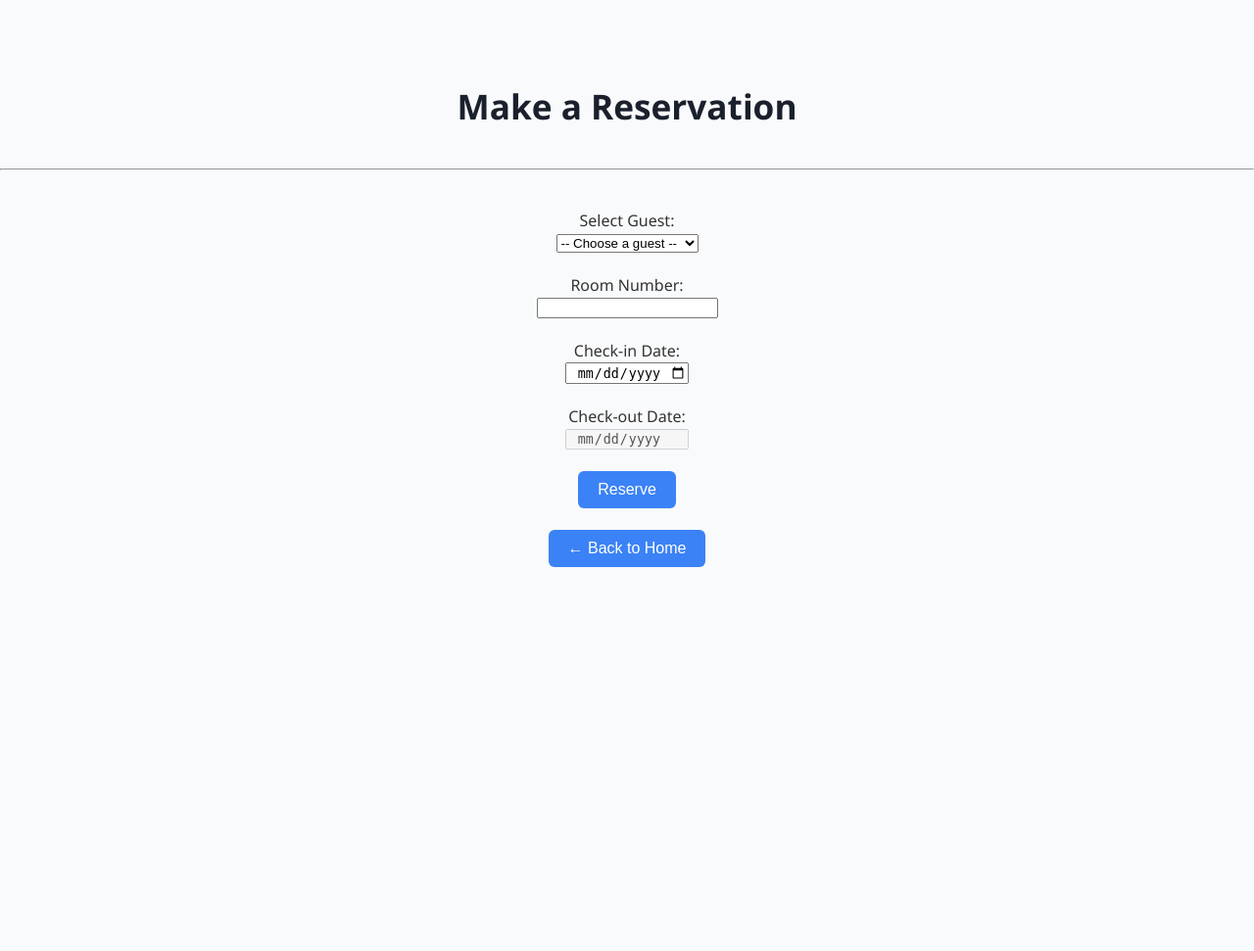
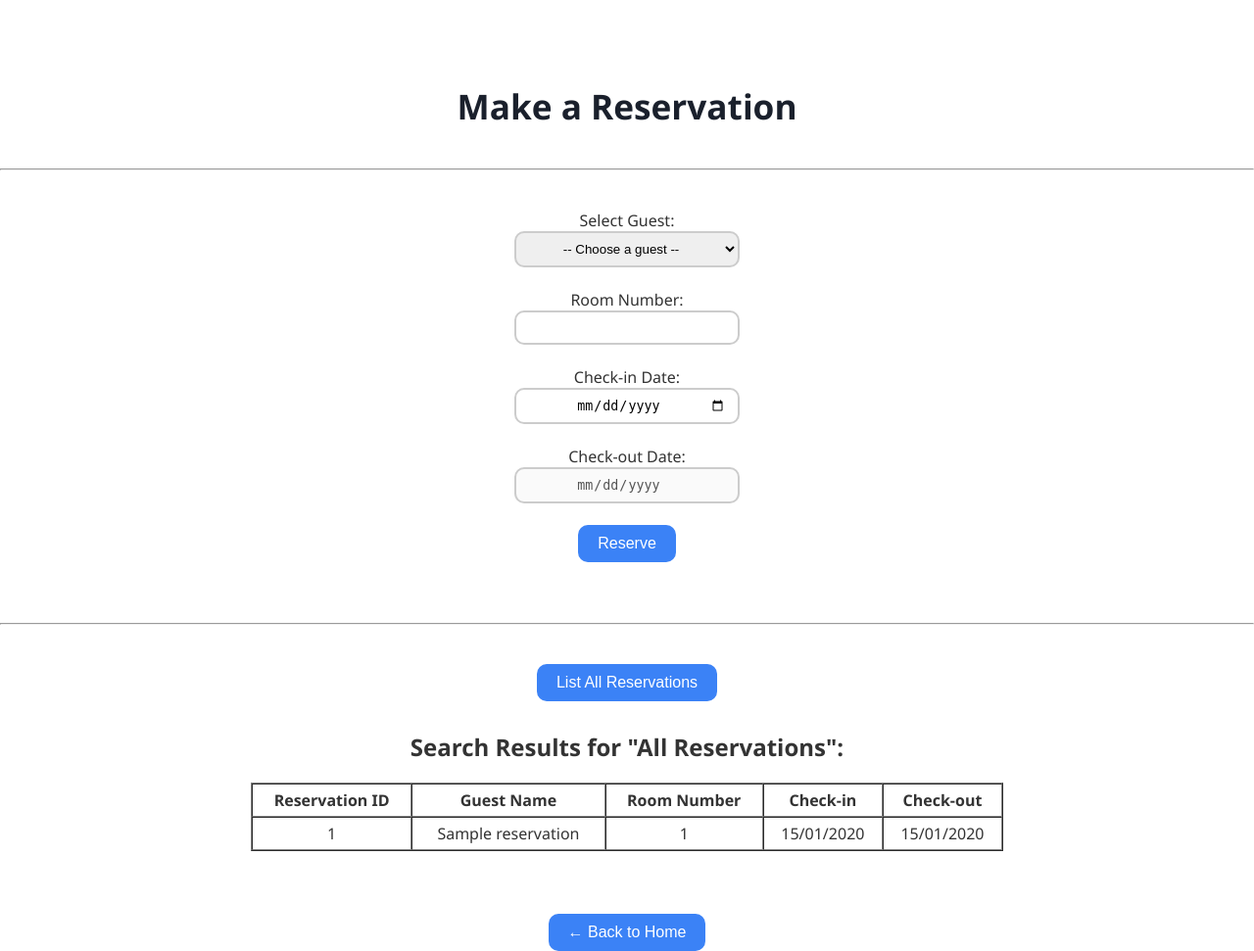
Before and after one commit to FilipeNicacio/integrativeProject, a Flask app: template templates/reservation.html in a window 1280 px wide. Shown: the whole page at 98% size. Before the commit the page ends 579 px from the top, so only its background shows below. Run offline with Flask 3, Linux system fonts and the light colour scheme; the template is opened without the code that fills it: most values are stand-ins (such as "Sample title", 1, 10 or a date in 2020).

Commit message:
Add reservation listing feature and improve input box design and fixed typos across multiple sections of the project

```diff
--- a/app.py
+++ b/app.py
@@ -30,7 +30,7 @@ def guest_registration():
 
 
     try:
-        conn = mysql.connector.connect(**db_config)
+        conn = get_db_connection()
         cursor = conn.cursor()
 
         # Verificar duplicidade de documento
@@ -238,6 +238,50 @@ def make_reservation():
         flash(f"An error occurred while making the reservation: {e}", "error")
         return redirect("/reservation")
 
+@app.route('/list_reservations')
+def list_reservations():
+    try:
+        conn = get_db_connection()
+        cursor = conn.cursor(dictionary=True)
+
+        # Query com JOIN para buscar o nome do hóspede
+        query = """
+                SELECT
+                    r.id,
+                    r.room_number,
+                    r.check_in_date,
+                    r.check_out_date,
+                    g.name AS guest_name
+                FROM
+                    reservations AS r
+                JOIN
+                    guests AS g ON r.guest_id = g.id
+                ORDER BY
+                    r.check_in_date ASC
+            """
+        cursor.execute(query)
+        reservations_list = cursor.fetchall()
+
+        # A rota /reservation também precisa da lista de hóspedes para o formulário
+        cursor.execute("SELECT id, name FROM guests ORDER BY name ASC")
+        guests_for_form = cursor.fetchall()
+
+        cursor.close()
+        conn.close()
+
+        today = date.today().isoformat()
+
+        # Passamos as duas listas para o template
+        return render_template(
+            'reservation.html',
+            reservations=reservations_list,
+            guests=guests_for_form,
+        )
+
+    except Exception as e:
+        flash(f"An error occurred while listing reservations: {e}", "error")
+        return redirect("/")
+
 def get_db_connection():
     return mysql.connector.connect(**db_config)
 
--- a/static/css/style.css
+++ b/static/css/style.css
@@ -1,5 +1,5 @@
 body {
-    background-color: #f9fafb;
+    background-color: white;
     font-family: 'Segoe UI', Tahoma, Geneva, Verdana, sans-serif;
     text-align: center;
     padding-top: 60px;
@@ -47,9 +47,9 @@ button {
     background-color: #3b82f6;
     color: #fff;
     border: none;
-    border-radius: 6px;
+    border-radius: 10px;
     font-size: 1rem;
-    font-weight: 500;
+    font-weight: 400;
     cursor: pointer;
     transition: background-color 0.3s ease;
 }
@@ -57,3 +57,26 @@ button {
 button:hover {
     background-color: #2563eb;
 }
+
+input[type="text"], input[type="email"], input[type="date"], select {
+  border: 2px solid #ccc;
+  border-radius: 10px;
+  padding: 8px 12px;
+  transition: border-color 0.3s ease, box-shadow 0.3s ease, border-width 0.3s ease;
+  outline: none;              /* tirar aquele contorno padrão azul do navegador */
+  width: 230px;
+  box-sizing: border-box;
+}
+
+/* Quando o mouse estiver sobre o input */
+input[type="text"]:hover, input[type="email"]:hover, input[type="date"]:hover, select:hover {
+  border-color: #3b82f6;
+  border-width: 3px;
+}
+
+/* Quando o input estiver focado (digitando) */
+input[type="text"]:focus, input[type="email"];focus, input[type="date"]:focus, select:focus {
+  border-color: #3b82f6;
+  border-width: 3px;
+  box-shadow: 0 0 8px rgba(0, 123, 255, 0.5);
+}
--- a/templates/edit_guest.html
+++ b/templates/edit_guest.html
@@ -22,13 +22,13 @@
         <label>Name:</label><br>
         <input type="text" name="name" value="{{ guest.name }}" required maxlength="100" pattern="[A-Za-zÀ-ÿ\s]+" style="text-align: center;"><br><br>
 
-        <label>Document:</label><br>
+        <label>CPF:</label><br>
         <input type="text" name="document" value="{{ guest.document }}" required maxlength="11" minlength="11" pattern="\d{11}" style="text-align: center;"><br><br>
 
-        <label>Email:</label><br>
+        <label>Email Address:</label><br>
         <input type="email" name="email" value="{{ guest.email }}" required maxlength="100" style="text-align: center;"><br><br>
 
-        <label>Phone:</label><br>
+        <label>Phone Number:</label><br>
         <input type="text" name="phone" value="{{ guest.phone }}" required maxlength="11" minlength="11" pattern="\d{11}" style="text-align: center;"><br><br>
 
         <button type="submit">Update</button>
--- a/templates/reservation.html
+++ b/templates/reservation.html
@@ -24,7 +24,7 @@
     <form action="/make_reservation" method="post">
 
         <label for="guest_id">Select Guest:</label><br>
-        <select name="guest_id" id="guest_id" required>
+        <select name="guest_id" id="guest_id" style="text-align: center;" required>
             <option value="">-- Choose a guest --</option>
             {% for guest in guests %}
                 <option value="{{ guest.id }}">{{ guest.name }} (ID: {{ guest.id }})</option>
@@ -45,6 +45,37 @@
 
     <br>
 
+    <hr style="margin-top: 40px; margin-bottom: 40px;">
+
+    <a href="{{ url_for('list_reservations') }}">
+    <button>List All Reservations</button>
+    </a>
+
+    {% if reservations %}
+        <h2 style="margin-top: 30px;">Search Results for "All Reservations":</h2>
+        <table border="1" cellpadding="5" cellspacing="0" style="margin: 20px auto; width: 60%;">
+            <thead>
+                <tr>
+                    <th>Reservation ID</th>
+                    <th>Guest Name</th>
+                    <th>Room Number</th>
+                    <th>Check-in</th>
+                    <th>Check-out</th>
+                </tr>
+            </thead>
+            <tbody>
+                {% for reservation in reservations %}
+                    <tr>
+                        <td>{{ reservation.id }}</td>
+                        <td>{{ reservation.guest_name }}</td> <td>{{ reservation.room_number }}</td>
+                        <td>{{ reservation.check_in_date.strftime('%d/%m/%Y') }}</td> <td>{{ reservation.check_out_date.strftime('%d/%m/%Y') }}</td> </tr>
+                {% endfor %}
+            </tbody>
+        </table>
+    {% endif %}
+
+    <br><br>
+
     <form action="/" method="get" style="display: inline;">
     <button type="submit">← Back to Home</button>
     </form>
--- a/templates/search.html
+++ b/templates/search.html
@@ -20,7 +20,7 @@
     <h1>Search for Guest</h1>
 
     <form action="/search_result" method="POST">
-        <input type="text" name="search_term" placeholder="Enter name or document" required>
+        <input type="text" name="search_term" placeholder="Enter name or document" style="text-align: center;" required>
         <button type="submit">Search</button>
     </form>
 
```
Also changed, not shown: templates/index.html (+10 -10 lines).
